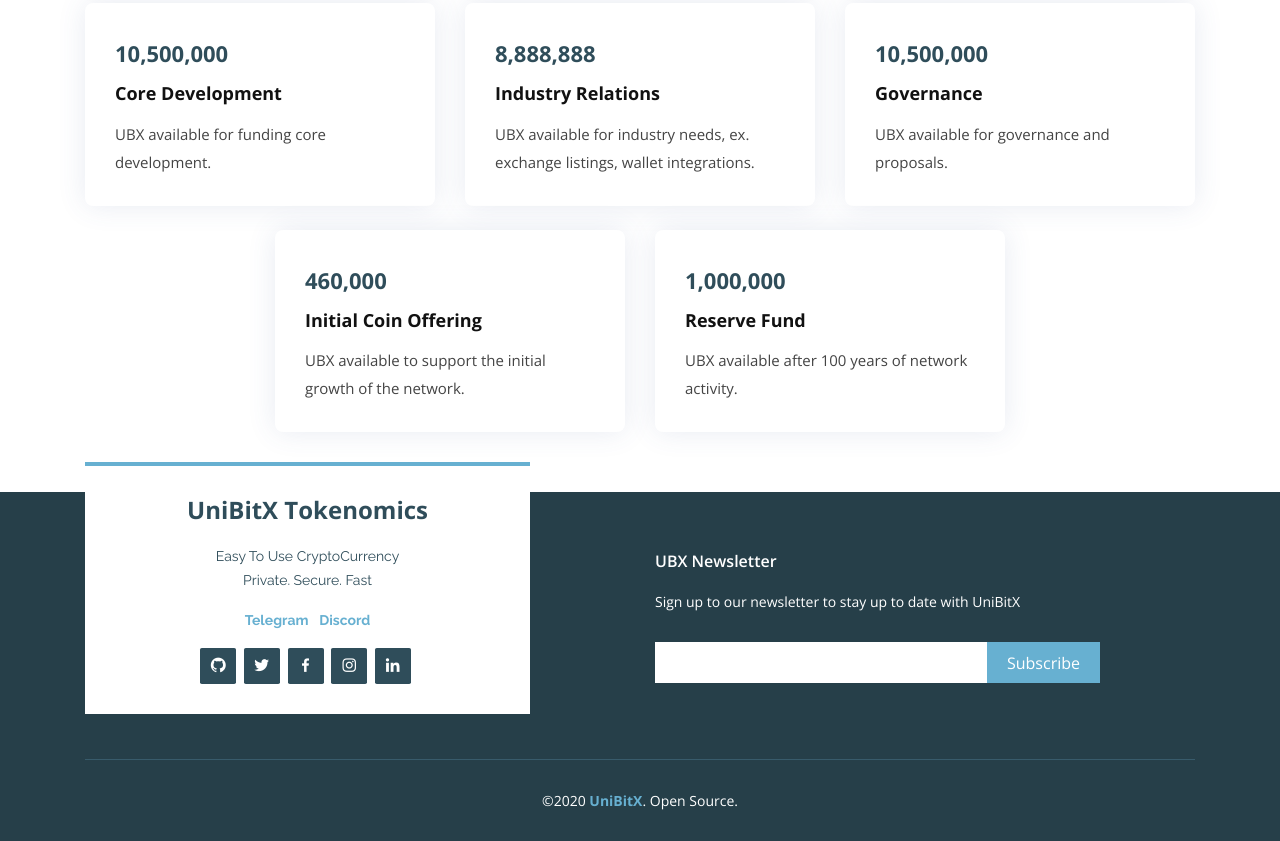
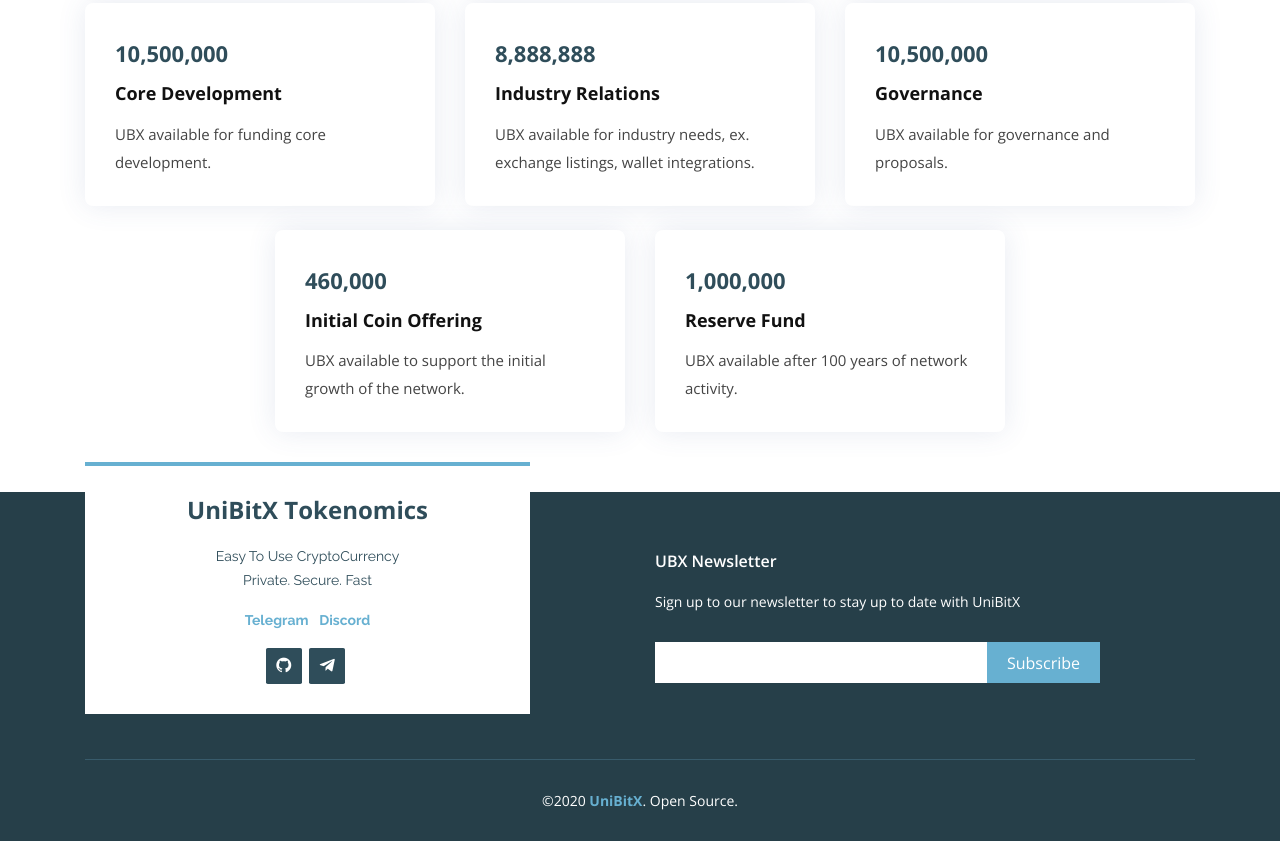
Before and after one commit to UniBitX/tokenomics, a plain HTML site: page index.html in a window 1280 px wide. Shown: the part 978-1819 px from the top of the page. Drawn offline with nearby package versions, Linux system fonts and the light colour scheme.

Commit message:
Update index.html

```diff
--- a/index.html
+++ b/index.html
@@ -258,10 +258,7 @@
 
               <div class="social-links mt-3">
                 <a href="https://github.com/unibitx" class="github"><i class="bx bxl-github"></i></a>
-                <a href="https://twitter.com/unibitx" class="twitter"><i class="bx bxl-twitter"></i></a>
-                <a href="https://facebook.com/unibitx" class="facebook"><i class="bx bxl-facebook"></i></a>
-                <a href="https://instagram.com/unibitx" class="instagram"><i class="bx bxl-instagram"></i></a>
-                <a href="https://linkedin.com/in/unibitx" class="linkedin"><i class="bx bxl-linkedin"></i></a>
+                <a href="https://t.me/unibitx" class="telegram"><i class="bx bxl-telegram"></i></a>
               </div>
             </div>
           </div>
```
